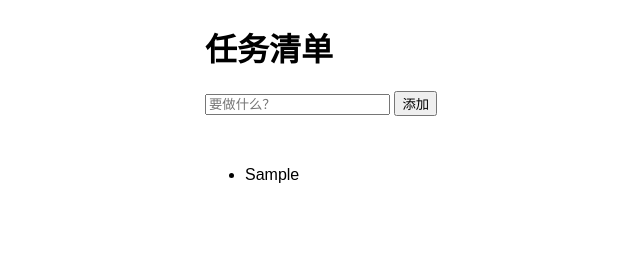
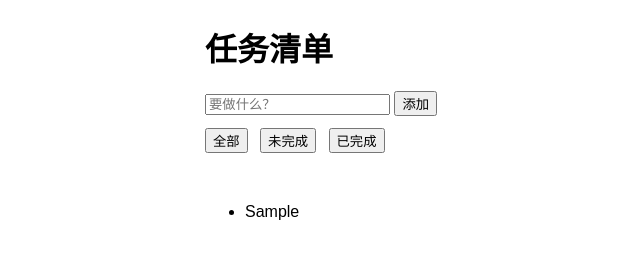
Before and after one commit to Zhezhengfa/todo-app, a plain HTML site: page index.html in a window 1280 px wide. Both pictures are taken after typing "Sample" into the empty fields and a click on the button "添加". Shown: the whole page, without its empty margins (211-851 px from the left). Drawn offline with Linux system fonts and the light colour scheme.

Commit message:
添加任务完成切换与过滤

```diff
--- a/app.js
+++ b/app.js
@@ -3,18 +3,28 @@
 const tip = document.querySelector('#tip');
 const list = document.querySelector('#task-list');
 let tasks = [];
+const filters = document.querySelector('.filters');
+let currentFilter = 'all';
 const render = () => {
     list.innerHTML = '';
-    if (tasks.length === 0) {
+    const shown = tasks.filter(t =>
+        currentFilter === 'all' ? true :
+        currentFilter === 'active' ? !t.done : t.done
+    );
+    if (shown.length === 0) {
         const li = document.createElement('li');
-        li.textContent = '暂无任务';
+        li.textContent = '没有符合条件的任务';
         list.appendChild(li);
         return;
     }
-    tasks.forEach(task => {
+    shown.forEach(task => {
         const li = document.createElement('li');
         li.textContent = task.text;
         if (task.done) li.classList.add('done');
+        li.addEventListener('click', () => {
+            task.done = !task.done;
+            render();
+        });
         list.appendChild(li);
     });
 };
@@ -31,3 +41,8 @@
     render();
 });
 render();
+filters.addEventListener('click', (e) => {
+    if (e.target.tagName !== 'BUTTON') return;
+    currentFilter = e.target.dataset.filter;
+    render();
+});
--- a/index.html
+++ b/index.html
@@ -20,6 +20,11 @@
         <input type="text" id="task-input" placeholder="要做什么？">
         <button type="submit">添加</button>
     </form>
+    <div class="filters">
+        <button data-filter="all">全部</button>
+        <button data-filter="active">未完成</button>
+        <button data-filter="done">已完成</button>
+    </div>
     <p class="tip" id="tip"></p>
     <ul id="task-list"></ul>
     <script src="app.js"></script>
```
